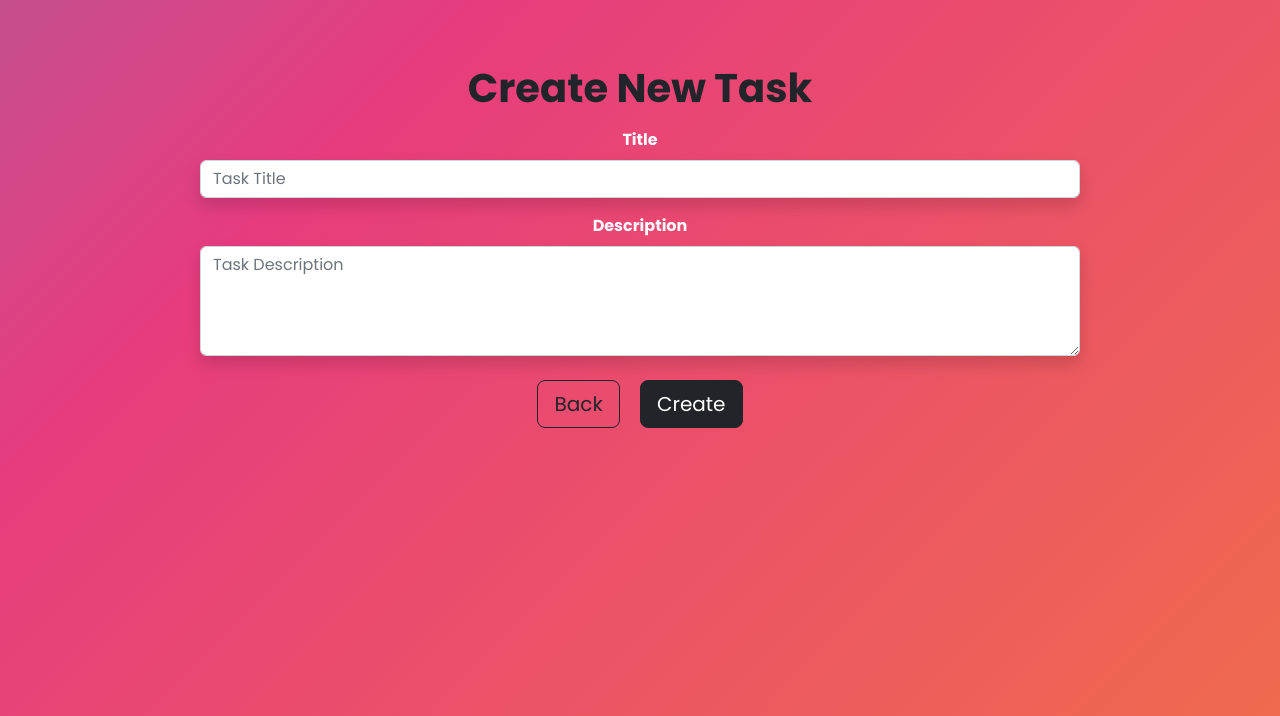
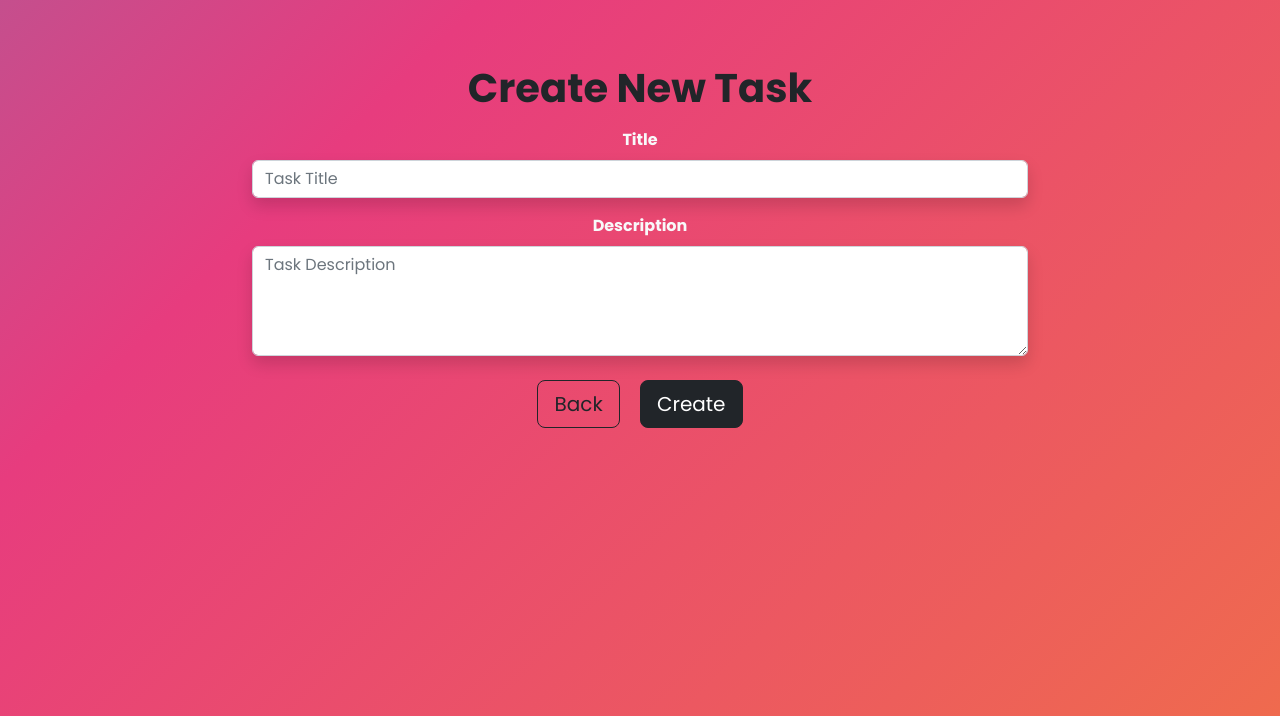
Before and after one commit to arinaunaka/Tugas, a Django app: page /todolist/create-task/ in a window 1280 px wide. Shown: the part 54-770 px from the top of the page. Run offline with Django 4.2, Linux system fonts and the light colour scheme.

Commit message:
Tugas 5 - Arina Aunaka

```diff
--- a/todolist/forms.py
+++ /dev/null
@@ -1,5 +0,0 @@
-from django import forms
-
-class ToDoForm(forms.Form):
-    title = forms.CharField(label="Title")
-    description = forms.CharField(label="Description", widget=forms.Textarea)
--- a/todolist/templates/createtask.html
+++ b/todolist/templates/createtask.html
@@ -27,12 +27,9 @@
 		  background-position: 0% 50%;
 	  }
     }
-
     .content {
-    padding-top: 40px;
-    padding-bottom: 40px;
-    padding-left: 200px;
-    padding-right: 200px;
+      padding-top: 40px;
+      padding-bottom: 40px;
     }
 </style>
 
@@ -46,7 +43,7 @@
         <button class="btn btn-outline-danger" type="button" onclick="location.href='/todolist/logout'">Logout</button>
     </div>
   </nav>
-  <div class="content">
+  <div class="content container-fluid" style="min-width:50px; max-width: 800px">
     <h1 class="h1 mb-3 fw-semibold text-center">Create New Task</h1>
     <form method="POST" action="">
       {% csrf_token %}
--- a/todolist/templates/todolist.html
+++ b/todolist/templates/todolist.html
@@ -46,7 +46,7 @@
 
 {% block content %}
 <main class="todolist m-auto">
-  <nav class="navbar navbar-dark bg-dark mb-4">
+  <nav class="navbar navbar-expand-sm navbar-dark bg-dark mb-4">
     <div class="container-fluid">
         <h1 class="navbar-brand fw-bold mb-0">To Do List</h1>
         <button class="btn btn-outline-danger" type="button" onclick="location.href='/todolist/logout'">Logout</button>
@@ -58,9 +58,10 @@
       <button class="h5 p-2 mb-5 text-light bg-dark rounded-3 disabled">{{message}}</button>
     </div>
 
+    <div class="container">
       <div class="row row-cols-1 row-cols-md-4 g-4">
         {% for task in list_task %}
-      <div class="col">
+        <div class="col-12 col-md-6 col-lg-4">
           <div class="card shadow" style="width:18rem;">
             <div class="card-body">
               <a href="{% url 'todolist:delete' task.id %}" class="delete" style="text-decoration:solid">🗑️</a>
@@ -80,6 +81,7 @@
         </div>
         {% endfor %}
       </div>
+    </div>
 
     <div class="button text-center">
       <button type="button" class="btn btn-outline-dark btn-lg mt-5 mb-5 fw-bold" onclick="location.href='/todolist/create-task'">Create New Task</button>
--- a/todolist/views.py
+++ b/todolist/views.py
@@ -4,10 +4,8 @@ from django.shortcuts import render, redirect
 from django.contrib import messages
 from django.contrib.auth import authenticate, login, logout
 from django.contrib.auth.decorators import login_required
-from todolist.forms import ToDoForm
 from todolist.models import Task
 from django.contrib.auth.models import User
-from django.core.exceptions import ValidationError
 
 @login_required(login_url='/todolist/login/')
 def show_todolist(request):
```
Also changed, not shown: todolist/README.md. Lines whose indentation alone changed are shown as unchanged.
